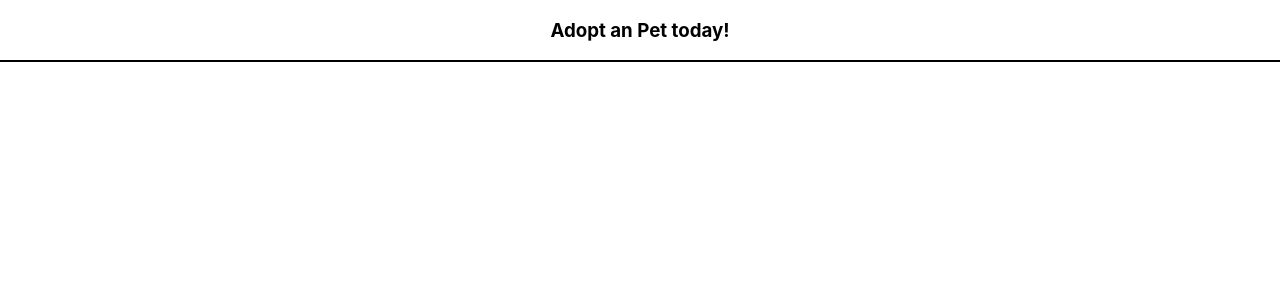
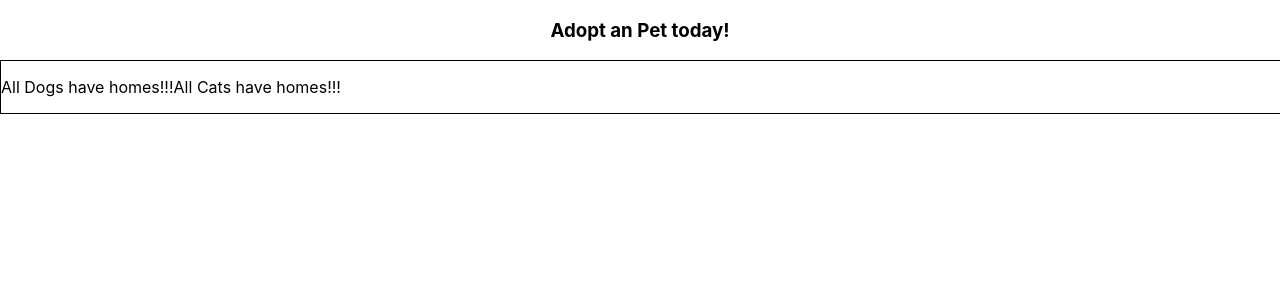
Before and after one commit to thinkful-ei24/colin-janet-petful-client, a React (Create React App) app: page / in a window 1280 px wide. Shown: the top 300 px of the page. Built offline with nearby package versions, Linux system fonts and the light colour scheme; no server answers.

Commit message:
solves state object null issue

```diff
--- a/src/dashboard.js
+++ b/src/dashboard.js
@@ -22,8 +22,8 @@ render(){
     <section className='petContainer'>
       <h1> Adopt an Pet today!</h1>
       <section className='adoptPet'>
-        {!this.props && <NoAdoption />}
-        {/*!this.props.dogName && <NoAdoption />}*/}
+
+        {!this.props.dogName && <NoAdoption animalType='Dogs' />}
 
         {this.props.dogName && <Dogs
           dogName={this.props.dogName}
@@ -35,6 +35,8 @@ render(){
           dogStory= {this.props.dogStory}
           adoptDog={() => this.props.dispatch(deleteDog())}
         />}
+
+         {!this.props.catName && <NoAdoption animalType='Cats' />}
         {this.props.catName && <Cats
           catName={this.props.catName}
           catAge={this.props.catAge}
--- a/src/noAdoption.js
+++ b/src/noAdoption.js
@@ -3,7 +3,7 @@ import React from 'react';
 export default function NoAdoption(props){
   return (
     <section>
-      <p>All animals have homes!!!</p>
+      <p>All {props.animalType} have homes!!!</p>
     </section>
   )
 }
--- a/src/reducers/catReducer.js
+++ b/src/reducers/catReducer.js
@@ -17,7 +17,7 @@ const initialState = {
 
 const catReducer = (state=initialState, action) =>{
 if(action.type===FETCH_CAT_SUCCESS){
-  return Object.assign({},state, {currentCat:action.cat, loading:false, error:null} )
+  return Object.assign({},state, {currentCat:action.cat, loading:false, error:null})
 }
 else if(action.type===FETCH_CAT_REQUEST){
   return Object.assign({},state, {loading:true, error:null} )
```
